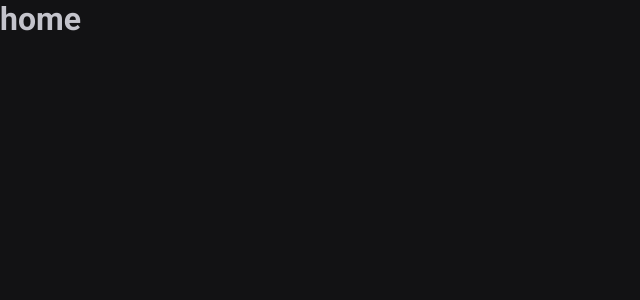
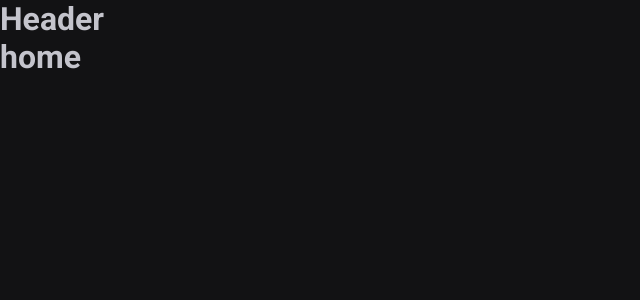
Before and after one commit to joaopnk/ReactJS_IgniteTimer, a React (Vite) app: page / in a window 1280 px wide. Shown: the top 300 px of the page, without its empty margins (0-640 px from the left). Built offline with nearby package versions, Linux system fonts and the light colour scheme.

Commit message:
Layout de rotas

```diff
--- a/src/Router.tsx
+++ b/src/Router.tsx
@@ -1,12 +1,15 @@
 import { Routes, Route } from 'react-router-dom'
+import { DefaultLayout } from './layouts/DefaultLayout'
 import { History } from './pages/History'
 import { Home } from './pages/Home'
 
 export function Router() {
   return (
     <Routes>
-      <Route path="/" element={<Home />} />
-      <Route path="/history" element={<History />} />
+      <Route path="/" element={<DefaultLayout />}>
+        <Route path="/" element={<Home />} />
+        <Route path="/history" element={<History />} />
+      </Route>
     </Routes>
   )
 }
--- /dev/null
+++ b/src/components/Header.tsx
@@ -0,0 +1,3 @@
+export function Header() {
+  return <h1>Header</h1>
+}
--- /dev/null
+++ b/src/layouts/DefaultLayout.tsx
@@ -0,0 +1,11 @@
+import { Outlet } from 'react-router-dom'
+import { Header } from '../components/Header'
+
+export function DefaultLayout() {
+  return (
+    <div>
+      <Header />
+      <Outlet />
+    </div>
+  )
+}
--- a/src/pages/Home.tsx
+++ b/src/pages/Home.tsx
@@ -1,3 +1,7 @@
 export function Home() {
-  return <h1>home</h1>
+  return (
+    <div>
+      <h1>home</h1>
+    </div>
+  )
 }
```
